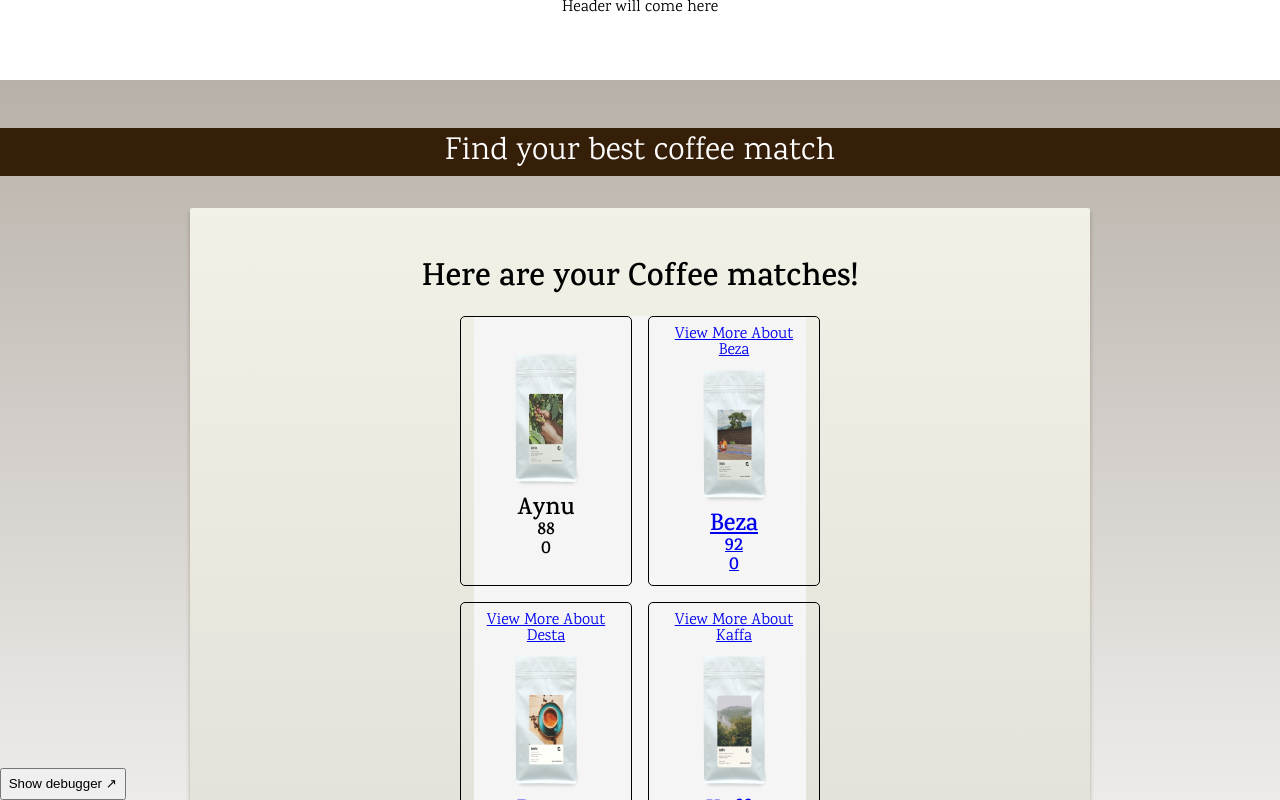
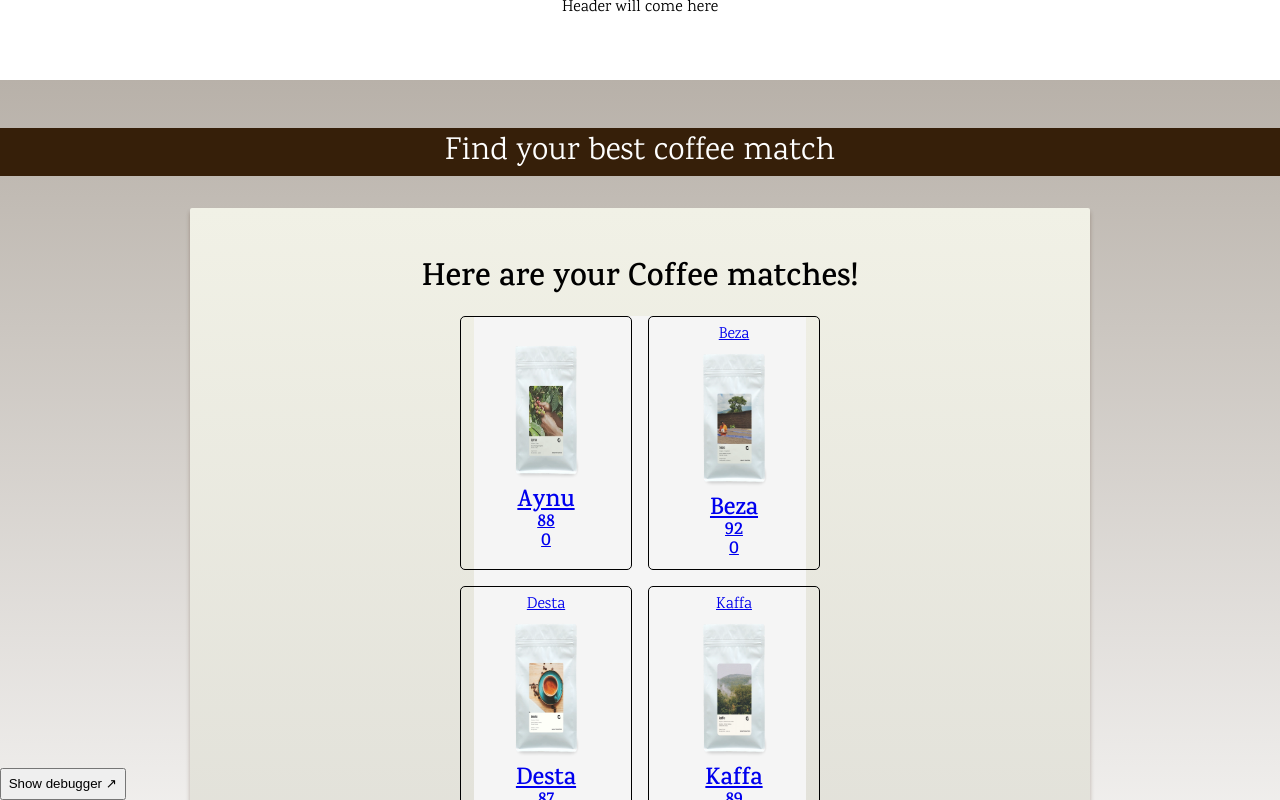
Before and after one commit to impact-roasters/coffee-guide, a React (Create React App) app: page /match in a window 1280 px wide. Shown: the top 800 px of the page. Built offline with nearby package versions, Linux system fonts and the light colour scheme; a web font is replaced by a local one.

Commit message:
Removed unnecessary "key" attribute, Fixed href attribute in primary and other matches to use item.url instead of incorrect links

```diff
--- a/src/components/CoffeeMatch/CoffeeMatch.jsx
+++ b/src/components/CoffeeMatch/CoffeeMatch.jsx
@@ -22,10 +22,14 @@ const CoffeeMatch = ({ answers }) => {
 
   return (
     <div className="match">
-      <h3 className="coffee-match-title">Here are your Coffee matches!</h3>
+      <h3 className="coffee-match-title">
+        {matches.length > 0
+          ? "Here are your Coffee matches!"
+          : "Here is your Coffee match!"}
+      </h3>
       <div className="match-content">
-        <div className="items" key={primaryMatch.name}>
-          <a href={primaryMatch.website} target="_blank" rel="noreferrer">
+        <div className="items">
+          <a href={primaryMatch.url} target="_blank" rel="noreferrer">
             <img
               className="coffee-beans-pic"
               src={primaryMatch.image}
@@ -38,12 +42,8 @@ const CoffeeMatch = ({ answers }) => {
         </div>
         {otherMatches.map((item) => (
           <div className="items" key={item.name}>
-            <a
-              href="https://impactroasters.dk/collections/roasted-coffee-beans?"
-              target="_blank"
-              rel="noopener noreferrer"
-            >
-              View more about {item.name}
+            <a href={item.url} target="_blank" rel="noopener noreferrer">
+              {item.name}
               <img
                 className="coffee-beans-pic"
                 src={item.image}
```
